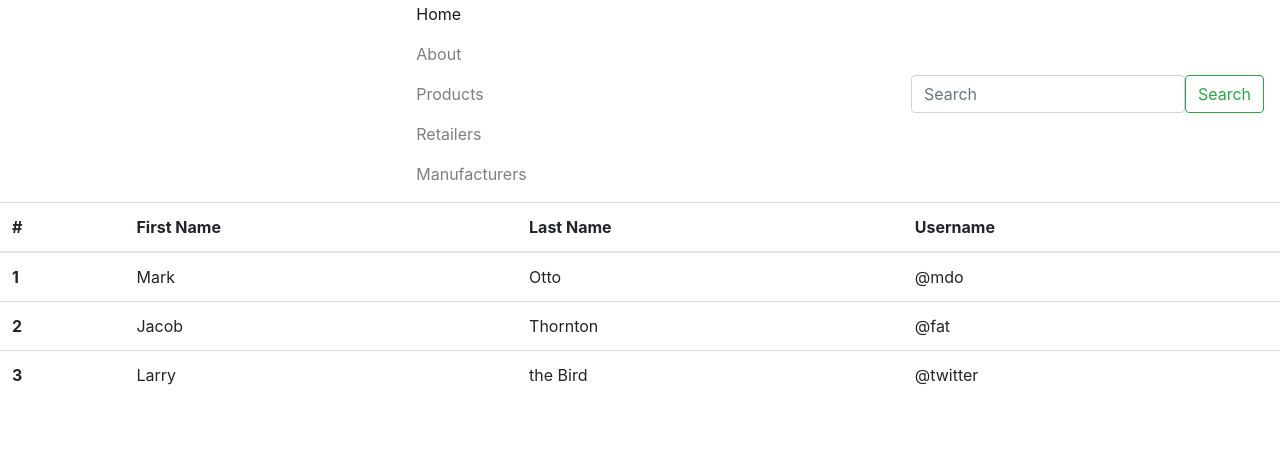
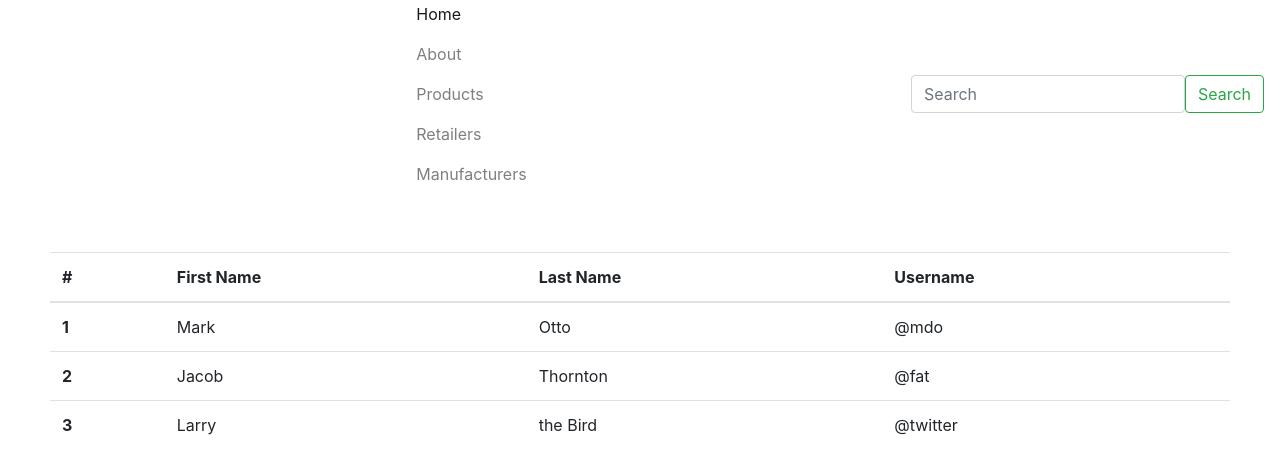
Before and after one commit to swilery/cs373-idb, a plain HTML site: page app/static/templates/manufacturers.html in a window 1280 px wide. Shown: the part 70-544 px from the top of the page. Drawn offline with nearby package versions, Linux system fonts and the light colour scheme.

Commit message:
Set some basic margins on the pillar pages for template table

```diff
--- /dev/null
+++ b/app/static/css/pillar.css
@@ -0,0 +1,3 @@
+.table-container {
+	margin: 50px;
+}
--- a/app/static/templates/manufacturers.html
+++ b/app/static/templates/manufacturers.html
@@ -9,7 +9,7 @@
     <title>TBD</title>
 
     <!-- Round About Style -->
-    <link rel="stylesheet" href="static/css/manufacturer.css">
+    <link rel="stylesheet" href="../css/pillar.css">
     <!-- Bootstrap -->
     <link rel="stylesheet" href="https://maxcdn.bootstrapcdn.com/bootstrap/4.0.0-alpha.4/css/bootstrap.min.css" integrity="sha384-2hfp1SzUoho7/TsGGGDaFdsuuDL0LX2hnUp6VkX3CUQ2K4K+xjboZdsXyp4oUHZj" crossorigin="anonymous">
 
@@ -48,6 +48,7 @@
       </form>
     </nav>
 
+    <div class="table-container">
       <table class="table table-hover table-inverse">
         <thead>
           <tr>
@@ -78,5 +79,6 @@
           </tr>
         </tbody>
       </table>
+    </div>
   </body>
 </html>
```
Also changed, not shown: app/static/templates/products.html (+3 -1 lines), app/static/templates/retailers.html (+3 -1 lines). Lines whose indentation alone changed are shown as unchanged.
